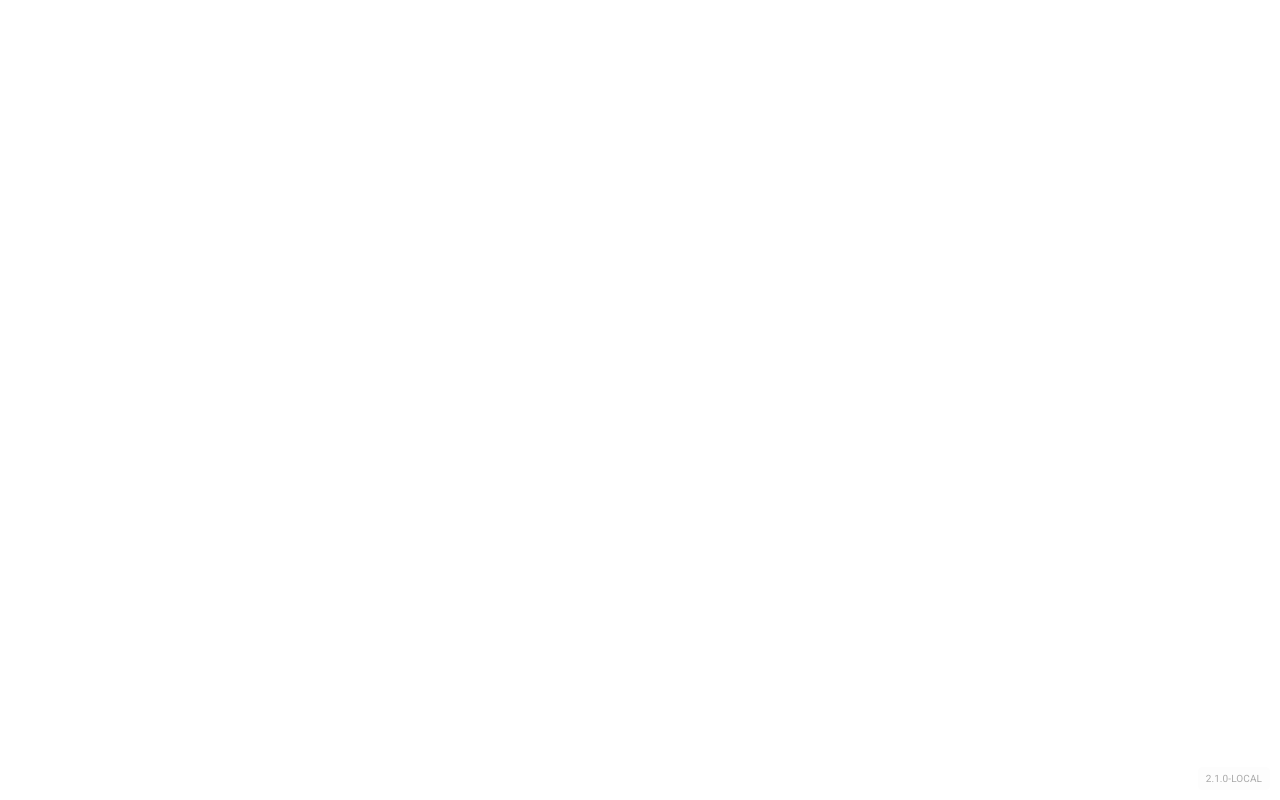
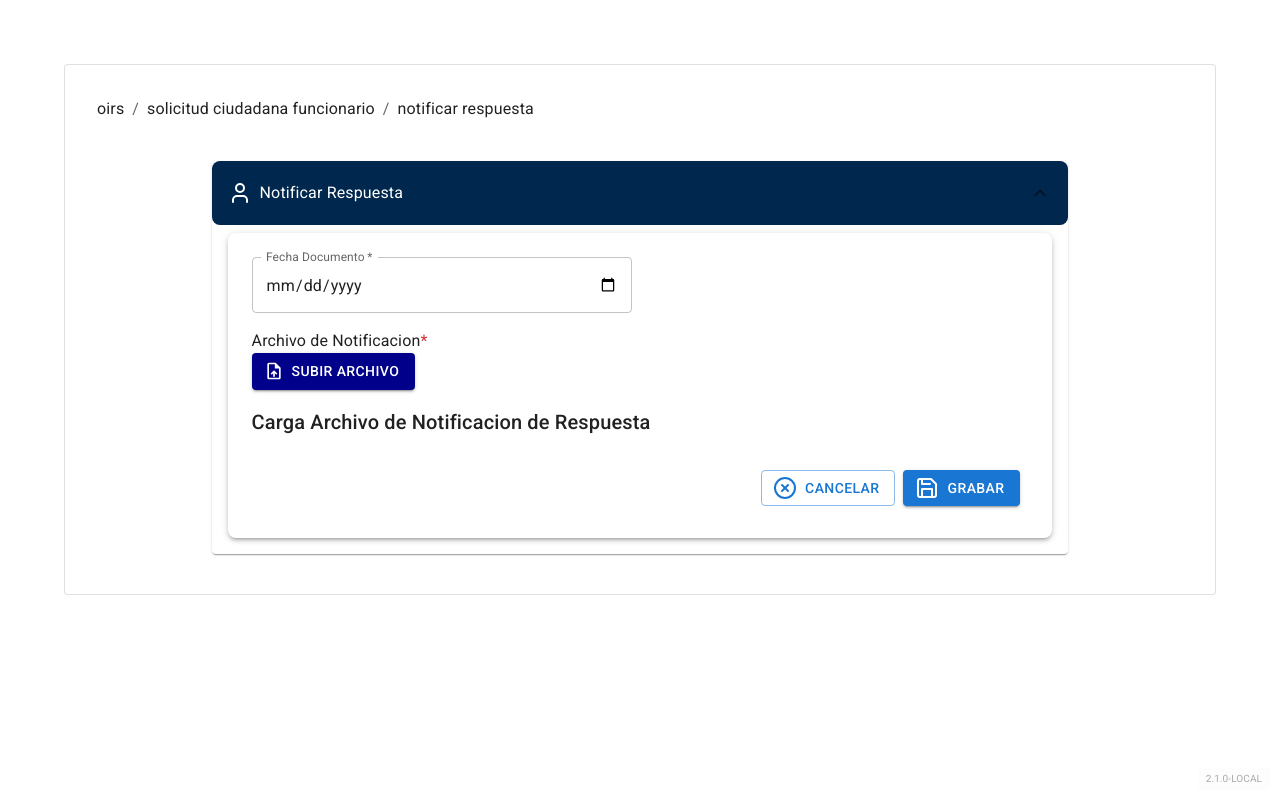
Before and after one commit to reneframirez/oirs-externo-frontend, a React (Vite) app: page /oirs/solicitud-ciudadana-funcionario/notificar-respuesta in a window 1280 px wide. Before the commit this address had no page. Built offline with nearby package versions, Linux system fonts and the light colour scheme.

Commit message:
funcionalidad notificar respuesta se ha subido

```diff
--- a/src/App.jsx
+++ b/src/App.jsx
@@ -19,6 +19,7 @@ import DerivarRespuesta from './pages/oirs/solicitud-ciudadana-funcionario/deriv
 import EntrevistaBeneficiario from './pages/oirs/solicitud-ciudadana-funcionario/entrevista-beneficiario'
 import RespuestaDefensor from './pages/oirs/solicitud-ciudadana-funcionario/respuesta-defensor';
 import GenerarRespuesta from './pages/oirs/solicitud-ciudadana-funcionario/generar-respuesta';
+import NotificarRespuesta from './pages/oirs/solicitud-ciudadana-funcionario/notificar-respuesta';
 
 
 function App() {
@@ -54,6 +55,7 @@ function App() {
 						<Route path="entrevista-beneficiario" element={<EntrevistaBeneficiario />} />
                         <Route path="respuesta-defensor" element={<RespuestaDefensor />} />
                         <Route path="generar-respuesta" element= {<GenerarRespuesta/>} />
+                        <Route path="notificar-respuesta" element= {<NotificarRespuesta/>} />
 					</Route>
 				</Route>
 			</Routes>
--- a/src/pages/oirs/solicitud-ciudadana-funcionario/index.jsx
+++ b/src/pages/oirs/solicitud-ciudadana-funcionario/index.jsx
@@ -46,7 +46,12 @@ const SolicitudCiudadanaFuncionario = () => {
         rol: '[AJ - Periodista]',
         color: 'secondary'
     },
-
+    {
+      url: 'notificar-respuesta',
+      titulo: 'Notificar Respuesta al Usuario',
+      rol: '[Defensor]',
+      color: 'info'
+    },
   ];
 
   const apoyoCardsData = [
--- /dev/null
+++ b/src/pages/oirs/solicitud-ciudadana-funcionario/notificar-respuesta/NotificarRespuesta.jsx
@@ -0,0 +1,94 @@
+import React, { useState } from 'react';
+import { TextField, MenuItem, Grid, Typography, Box, DialogActions } from '@mui/material';
+import UploadButton from '../../../../components/UploadButton';
+import ConfirmDialog from '../../../../components/ConfirmDialog';
+import AlertDialog from '../../../../components/AlertDialog';
+import { CancelButton, SaveButton } from '../../../../components/CustomButtons';
+
+const NotificarRespuesta = () => {
+  const [fechaDocumento, setFechaDocumento] = useState('');
+  const [adjunto, setAdjunto] = useState(null);
+  const [confirmOpen, setConfirmOpen] = useState(false);
+  const [confirmAction, setConfirmAction] = useState(null);
+  const [alertOpen, setAlertOpen] = useState(false);
+  const [alertContent, setAlertContent] = useState('');
+
+  const [errors, setErrors] = useState({});
+
+  const handleSave = () => {
+    let newErrors = {};
+    if (!fechaDocumento) newErrors.fechaDocumento = true;
+    if (!adjunto) newErrors.adjunto = true;
+
+    if (Object.keys(newErrors).length > 0) {
+      setErrors(newErrors);
+      setAlertContent('Por favor, complete todos los campos obligatorios antes de guardar.');
+      setAlertOpen(true);
+      return;
+    }
+
+    setErrors({});
+    setConfirmAction(() => handleConfirm);
+    setConfirmOpen(true);
+  };
+
+  const handleConfirm = () => {
+    // Lógica para guardar la respuesta
+    console.log('Respuesta guardada con éxito');
+    setConfirmOpen(false);
+    setAlertContent('La respuesta ha sido guardada exitosamente.');
+    setAlertOpen(true);
+  };
+
+  const handleCancel = () => {
+    setConfirmAction(() => () => setConfirmOpen(false));
+    setConfirmOpen(true);
+  };
+
+  return (
+    <Box component="form" noValidate autoComplete="off" sx={{ p: 3, backgroundColor: 'white', borderRadius: 2, boxShadow: 3 }}>
+      <Grid container spacing={2}>
+
+        <Grid item xs={12} sm={6}>
+          <TextField
+            fullWidth
+            label="Fecha Documento"
+            type="date"
+            value={fechaDocumento}
+            onChange={(e) => setFechaDocumento(e.target.value)}
+            InputLabelProps={{ shrink: true }}
+            required
+            error={!!errors.fechaDocumento}
+            helperText={errors.fechaDocumento ? 'Este campo es obligatorio' : ''}
+          />
+        </Grid>
+        <Grid item xs={12}>
+        <Typography variant="body1">
+            Archivo de Notificacion<Typography component="span" color="error">*</Typography>
+          </Typography>
+          <UploadButton label="Adjunto" file={adjunto} setFile={setAdjunto} required error={!!errors.adjunto} helperText={errors.adjunto ? 'Este campo es obligatorio' : ''} />
+        </Grid>
+        <Grid item xs={12}>
+          <Typography variant="h6">Carga Archivo de Notificacion de Respuesta</Typography>
+        </Grid>
+      </Grid>
+      <DialogActions sx={{ mt: 3 }}>
+        <CancelButton onClick={handleCancel} />
+        <SaveButton onClick={handleSave} />
+      </DialogActions>
+      <AlertDialog
+        open={alertOpen}
+        content={alertContent}
+        onClose={() => setAlertOpen(false)}
+      />
+      <ConfirmDialog
+        open={confirmOpen}
+        content="¿Está seguro de que desea realizar esta acción?"
+        onConfirm={handleConfirm}
+        onCancel={() => setConfirmOpen(false)}
+      />
+    </Box>
+  );
+};
+
+export default NotificarRespuesta;
--- /dev/null
+++ b/src/pages/oirs/solicitud-ciudadana-funcionario/notificar-respuesta/index.jsx
@@ -0,0 +1,81 @@
+import React from 'react';
+import { Accordion, AccordionSummary, AccordionDetails, Typography } from '@mui/material';
+import ExpandMoreIcon from '@mui/icons-material/ExpandMore';
+import { UserIcon } from 'lucide-react';
+import AntUsuario from '../secciones/AntUsuario';
+import AntRequerimiento from '../secciones/AntRequerimiento';
+import AntImputado from '../secciones/AntImputado';
+import InfoAdicional from '../secciones/InfoAdicional';
+import NotificarRespuesta from './NotificarRespuesta';
+
+const Index = () => {
+    const datosDelUsuario = {
+      nombres: 'Juan',
+      apellidoPaterno: 'Pérez',
+      apellidoMaterno: 'González',
+      tipoIdentificacion: 'RUT',
+      numeroIdentificacion: '12345678-9',
+      fechaNacimiento: '01-01-1990',
+      telefono: '+56912345678',
+      email: 'juan.perez@example.com',
+      direccion: 'Calle Falsa 123',
+      regionResidencia: 'Metropolitana de Santiago',
+      comunaResidencia: 'Santiago',
+      escolaridad: 'Educación Universitaria Completa',
+      etnia: 'Mapuche',
+      genero: 'Masculino',
+    };
+
+    const datosDelRequerimiento = {
+      region: 'Región Metropolitana',
+      comuna: 'Santiago',
+      tipoSolicitud: 'Reclamo',
+      tipoRecepcion: 'Correo Electrónico',
+      responderVia: 'Correo Electrónico',
+      institucionPublica: 'Ministerio de Salud',
+      requerimiento: 'Solicito que se revise el caso relacionado con mi causa.',
+    };
+
+    const imputadoData = {
+      run: '12345678-9',
+      nombreImputado: 'Carlos',
+      apellidoPaterno: 'Sanchez',
+      apellidoMaterno: 'Lopez',
+      fechaNacimiento: '1985-06-15',
+      genero: 'Masculino',
+      nivelEscolaridad: 'Educación Secundaria Completa',
+      nacionalidad: 'Chilena',
+      rustPeticion: '12345',
+      ruc: '54321',
+      tribunal: 'Tribunal de Justicia de Santiago',
+      rit: 'RIT-1234-2023',
+    };
+
+    const secciones = [
+      {
+        titulo: 'Notificar Respuesta',
+        componente: <NotificarRespuesta />,
+      },
+    ];
+
+    return (
+      <div>
+        {secciones.map((seccion, index) => (
+        <Accordion key={index} defaultExpanded={index === 0} sx={{ my: 1 }}>
+            <AccordionSummary
+              expandIcon={<ExpandMoreIcon />}
+              aria-controls={`panel${index}-content`}
+              id={`panel${index}-header`}
+              style={{ backgroundColor: '#00274d', borderRadius: '8px' }}
+            >
+              <UserIcon style={{ color: 'white', marginRight: '8px' }} />
+              <Typography style={{ color: 'white' }}>{seccion.titulo}</Typography>
+            </AccordionSummary>
+            <AccordionDetails>{seccion.componente}</AccordionDetails>
+          </Accordion>
+        ))}
+      </div>
+    );
+  };
+
+  export default Index;
```
